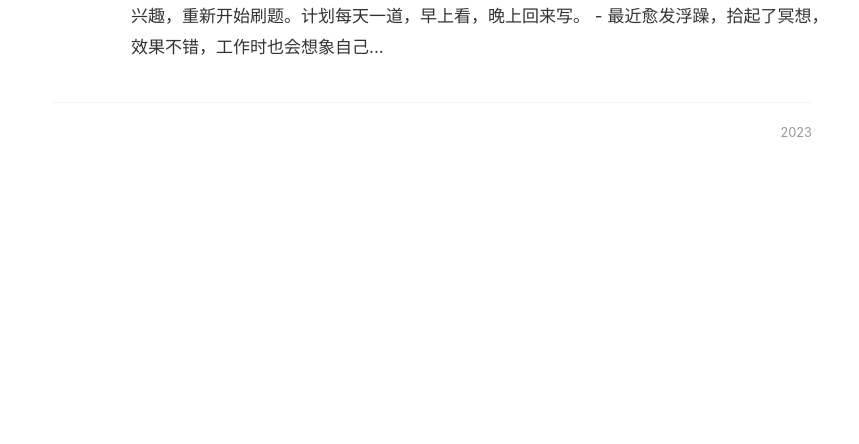
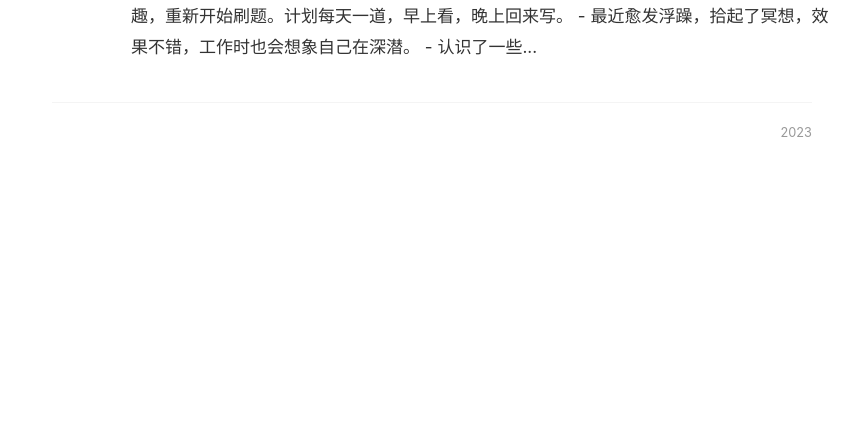
Before and after one commit to XiaoZhuoOps/XiaoZhuoOps.github.io, a plain HTML site: page weekly/index.html in a window 1280 px wide. Shown: the part 356-800 px from the top of the page, without its empty margins (208-1067 px from the left). Drawn offline with Linux system fonts and the light colour scheme.

Commit message:
20231223

```diff
--- a/weekly/index.html
+++ b/weekly/index.html
@@ -90,15 +90,16 @@
 						<span class="description">
 
 
-- 工作任务
+工作任务
 
-  - 迁移几个接口
-  - 升级RPC服务框架
+- 迁移几个接口
+- 升级RPC服务框架
 
-- 个人提升
+个人提升
 
-  - 最近工作内容繁琐但不深入，没兴趣，重新开始刷题。计划每天一道，早上看，晚上回来写。
-  - 最近愈发浮躁，拾起了冥想，效果不错，工作时也会想象自己...
+- 最近工作内容繁琐但不深入，没兴趣，重新开始刷题。计划每天一道，早上看，晚上回来写。
+- 最近愈发浮躁，拾起了冥想，效果不错，工作时也会想象自己在深潜。
+- 认识了一些...
 
 						</span>
 					</div>
```
Also changed, not shown: weekly/2023-m12-w3/index.html (+1 -11 lines).
